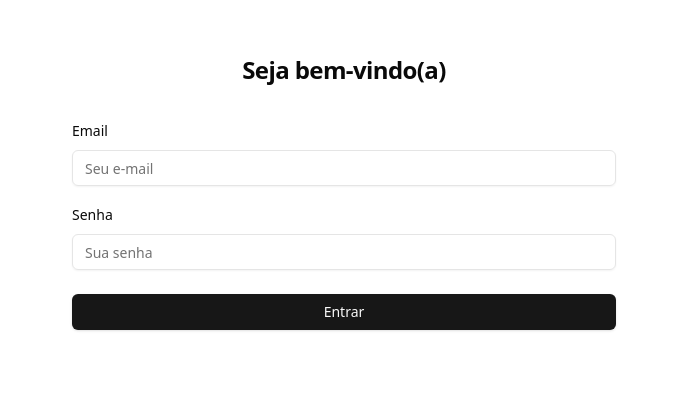
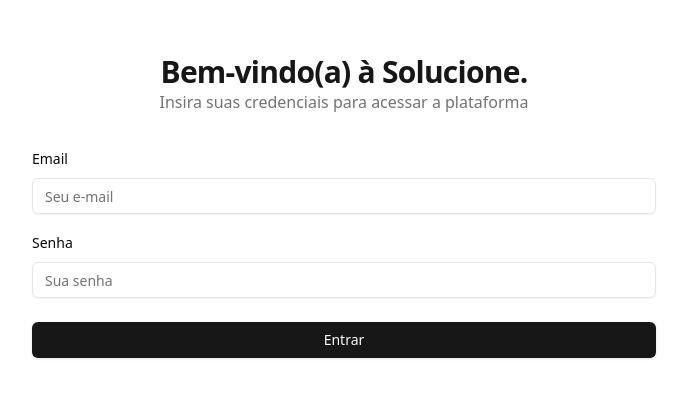
Before and after one commit to garciaagui/solucione-upx-iv, a Next.js app: page /auth/login in a window 1280 px wide. Shown: the part 154-552 px from the top of the page, without its empty margins (296-983 px from the left). Built offline with nearby package versions, Linux system fonts and the light colour scheme.

Commit message:
feat: Add new elements and styles to 'login' page

```diff
--- a/src/app/auth/login/page.tsx
+++ b/src/app/auth/login/page.tsx
@@ -21,10 +21,17 @@ export default function Login() {
   }
 
   return (
-    <main className="flex h-screen flex-col items-center gap-8 px-20 py-48">
-      <h3 className="scroll-m-20 text-2xl font-semibold tracking-tight">Seja bem-vindo(a)</h3>
+    <main className="flex h-screen flex-col items-center gap-8 py-48">
+      <div className="text-center">
+        <h1 className="text-3xl font-bold tracking-tight text-primary">
+          Bem-vindo(a) à Solucione.
+        </h1>
+        <span className="text-muted-foreground">
+          Insira suas credenciais para acessar a plataforma
+        </span>
+      </div>
 
-      <div className="w-1/2">
+      <div className="w-4/5 md:w-1/2">
         <LoginForm form={form} onSuccess={onSuccess} />
       </div>
     </main>
```
